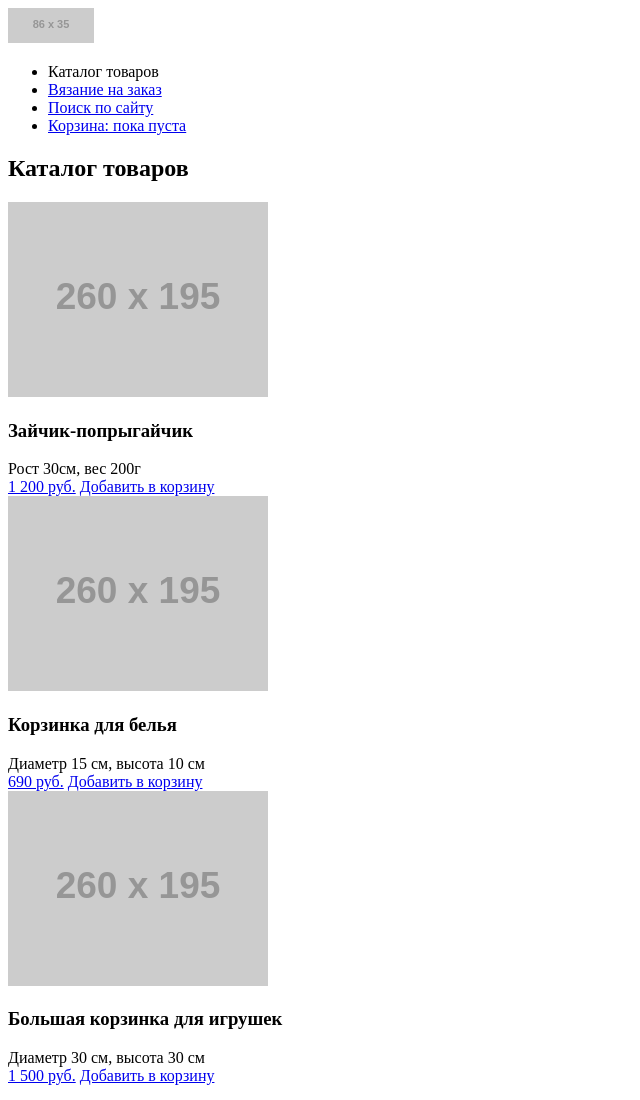
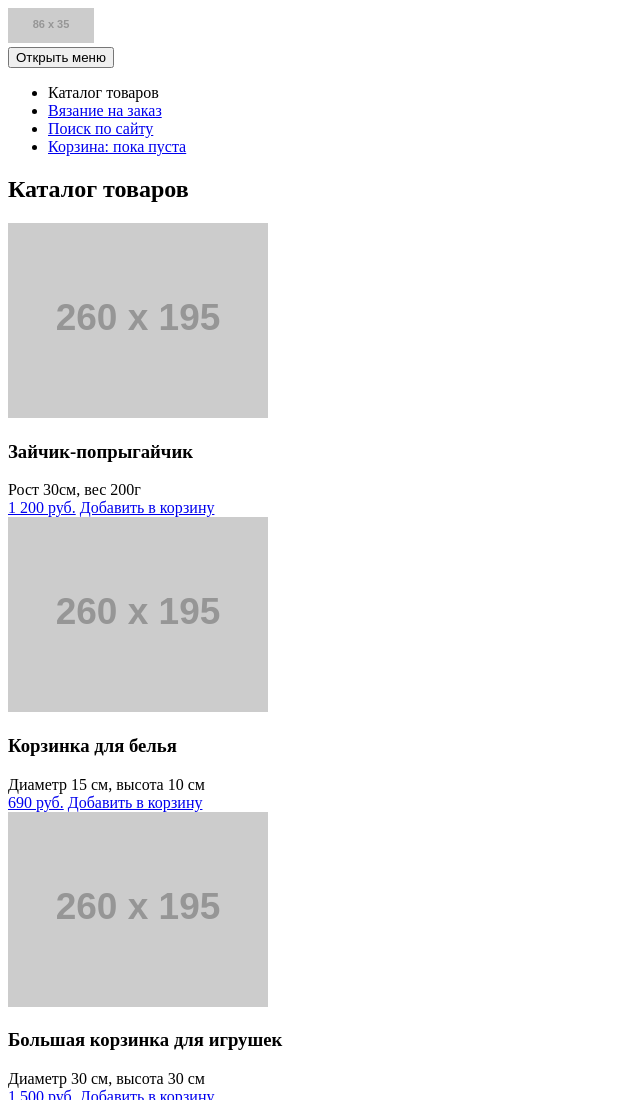
Before and after one commit to arf1e/247169-mishka, a website: page catalog.html in a window 1280 px wide. Shown: the top 1100 px of the page, without its empty margins (0-640 px from the left). Drawn offline with Linux system fonts and the light colour scheme; placeholder pictures from the web are drawn by us.

Commit message:
Добавил для меню контейнер и тогглер

```diff
--- a/catalog.html
+++ b/catalog.html
@@ -10,12 +10,15 @@
         <img class="logo__image" src="http://placehold.it/86x35" width="86" height="35" alt="Mishka">
       </a>
       <nav class="main-nav">
+        <button class="main-nav__toggle" type="button">Открыть меню</button>
+        <div class="main-nav__container">
           <ul class="main-nav__list site-list">
             <li class="site-list__item"><a class="site-list__link site-list__link--current">Каталог товаров</a></li>
             <li class="site-list__item"><a href="form.html" class="site-list__link">Вязание на заказ</a></li>
             <li class="site-list__item site-list__item--search"><a href="#" class="site-list__link">Поиск по сайту</a></li>
             <li class="site-list__item site-list__item--cart"><a href="#" class="site-list__link">Корзина: пока пуста</a></li>
           </ul>
+        </div>
       </nav>
     </header>
     <main class="page-content">
```
Also changed, not shown: form.html (+3 -0 lines), index.html (+3 -0 lines). Lines whose indentation alone changed are shown as unchanged.
